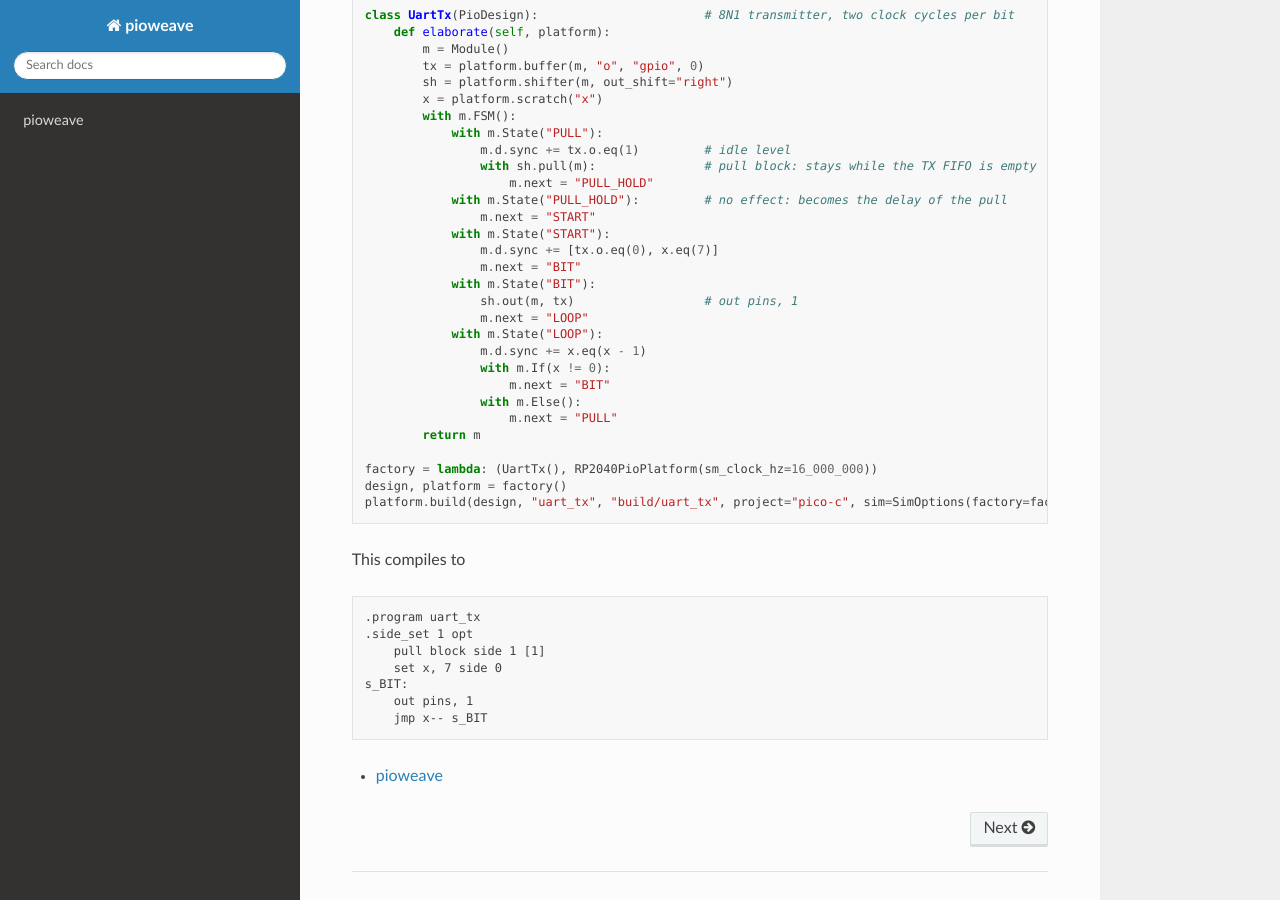
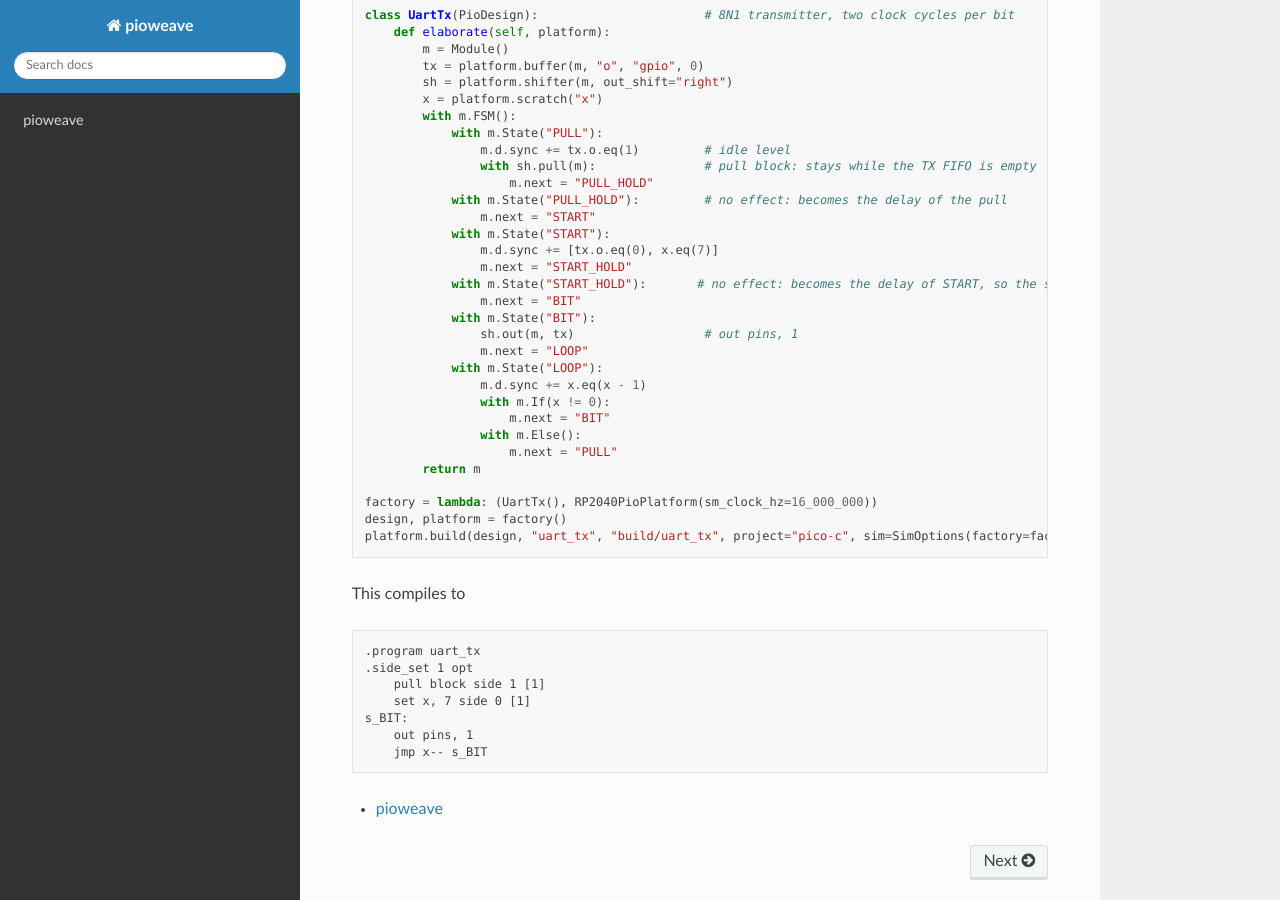
Before and after one commit to youprint/pioweave, a Sphinx documentation site: the page built from docs/cover.rst, in a window 1280 px wide and 900 px high, scrolled down 725 px. Built offline with Sphinx 7.4.7 and the Read the Docs theme 3.1.0, drawn with Linux system fonts in a browser that asks for light colours.

Commit message:
Fix COR-04: uart_tx example start bit lasts two cycles (START_HOLD)
The example and the README showcase said 8N1 at two cycles per bit but the start bit lasted one cycle. Added the hold state (as the uart-tx template has), the
program is now 'set x, 7 side 0 [1]'; regenerated example_programs.json; the old test asserted the one-cycle start bit, replaced by a frame check and an
independent 8N1 decoder (both failed on the old design).

Co-Authored-By: Claude Sonnet 5.5 <noreply@anthropic.com>
Claude-Session: https://claude.ai/code/session_01DV1zUNWHufu6m47todAnVy

```diff
--- a/docs/cover.rst
+++ b/docs/cover.rst
@@ -44,6 +44,8 @@ From either, pioweave writes a ``.pio`` file, and on request a Pico SDK C projec
                    m.next = "START"
                with m.State("START"):
                    m.d.sync += [tx.o.eq(0), x.eq(7)]
+                   m.next = "START_HOLD"
+               with m.State("START_HOLD"):       # no effect: becomes the delay of START, so the start bit lasts 2 cycles
                    m.next = "BIT"
                with m.State("BIT"):
                    sh.out(m, tx)                  # out pins, 1
@@ -72,7 +74,7 @@ This compiles to
    .program uart_tx
    .side_set 1 opt
        pull block side 1 [1]
-       set x, 7 side 0
+       set x, 7 side 0 [1]
    s_BIT:
        out pins, 1
        jmp x-- s_BIT
--- a/docs/data-path.rst
+++ b/docs/data-path.rst
@@ -199,7 +199,7 @@ The examples with a data path in ``pioweave/designs.py`` (``python -m pioweave l
    * - Name
      - What it shows
    * - ``uart_tx``
-     - the Pico SDK transmitter: ``pull block side 1 [1]``, ``set x, 7 side 0``, ``out pins, 1``, ``jmp x--``. Two cycles per bit.
+     - the Pico SDK transmitter with 2 delay cycles instead of 8: ``pull block side 1 [1]``, ``set x, 7 side 0 [1]``, ``out pins, 1``, ``jmp x--``. Two cycles per bit, the start and stop bits included.
    * - ``uart_rx``
      - the receiver: ``wait 0 gpio 4``, ``set x, 7 [10]``, ``in pins, 1 [6]``, ``jmp x--``, ``push block``. Eight cycles per bit; the byte arrives in bits 31..24 of the word.
    * - ``byte_swap``
```
Also changed, not shown: README.md (+3 -1 lines), 3 other files.
